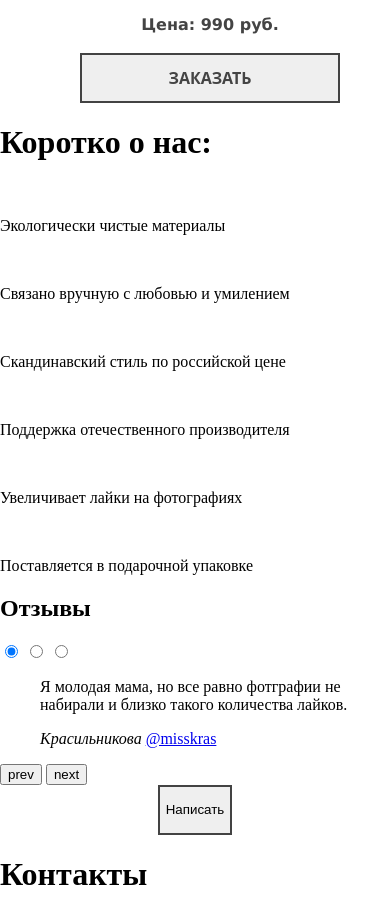
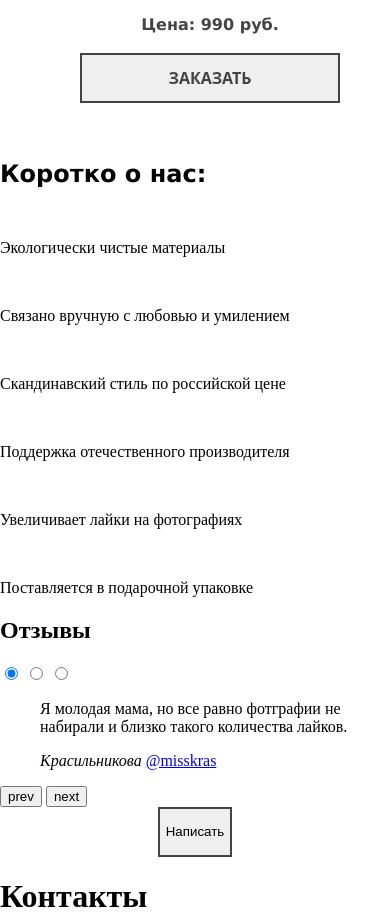
Before and after one commit to petrov6827/Mishka, a website: page index.html in a window 390 px wide. Shown: the part 1206-2124 px from the top of the page. Drawn offline with Linux system fonts and the light colour scheme.

Commit message:
v.mobile about

```diff
--- /dev/null
+++ b/sass/about.scss
@@ -0,0 +1,7 @@
+.about__title {
+    font-size: 24px;
+    line-height: 30px;
+    font-family: "Verdana";
+    font-weight: bold;
+    padding-top: 40px;
+}
--- a/sass/style.scss
+++ b/sass/style.scss
@@ -10,6 +10,7 @@
 @import "logo-mobile.scss";
 
 @import "items.scss";
+@import "about.scss";
 
 body {
     margin: 0;
```
Also changed, not shown: css/about.css (added), css/style.css.
